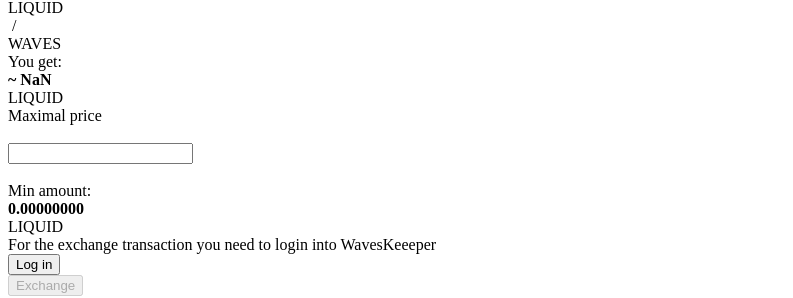
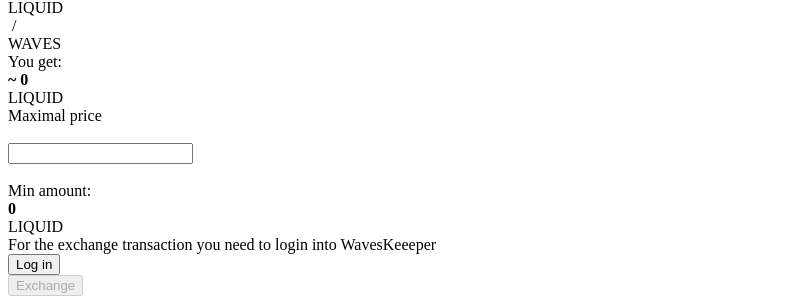
Before and after one commit to chlenc/Exchanger, a React app: page / in a window 1280 px wide. Shown: the part 249-547 px from the top of the page, without its empty margins (0-793 px from the left). Built offline with nearby package versions, Linux system fonts and the light colour scheme; no server answers.

Commit message:
make good floor8

```diff
--- a/src/components/App/index.tsx
+++ b/src/components/App/index.tsx
@@ -18,7 +18,7 @@
 
     componentDidMount(): void {
         console.log('this app worked in testNet node');
-        this.props.dappStore!.updatePrice();
+        this.props.dappStore!.startListeningDappData();
         this.props.accountStore!.setupWavesKeeper();
     }
 
--- a/src/components/Form/index.tsx
+++ b/src/components/Form/index.tsx
@@ -4,6 +4,7 @@
 import { inject, observer } from 'mobx-react';
 import { AccountStore, DappStore } from '@stores';
 import PriceInfo from '@components/Form/PriceInfo';
+import { floorPlus } from '@utils';
 
 const m = 1e8;
 
@@ -46,9 +47,6 @@
 
     private handleOffWavesToken = () => this.setState({isWavesToken: false});
 
-    round8 = (n) => n.toFixed(8);
-
-
     private get wavesAmount() {
         const {liquidAmount, wavesAmount} = this.props.dappStore!;
         const {tokensCount} = this.state;
@@ -68,12 +66,12 @@
         const tokensCount = +this.state.tokensCount;
         const minPrice = +this.state.minPrice;
         const {isApplicationAuthorizedInWavesKeeper: isLogin} = this.props.accountStore!;
-        const payment = this.round8(isWavesToken ? this.wavesAmount : this.liquidAmount);
+        const payment = floorPlus(isWavesToken ? this.wavesAmount : this.liquidAmount, 8);
         let price = 0;
         if (isWavesToken && payment !== 0 && (+tokensCount) !== 0) {
-            price = this.round8(tokensCount / payment);
+            price = floorPlus(tokensCount / payment, 8);
         } else if (!isWavesToken && payment !== 0 && tokensCount !== 0) {
-            price = this.round8(payment / tokensCount);
+            price = floorPlus(payment / tokensCount, 8);
         }
         const minAmount = isWavesToken
             ? (minPrice === 0 ? 0 : tokensCount / minPrice)
@@ -157,7 +155,7 @@
                 <div className={styles.rateField_row}>
                     Min amount:
                     <div className={styles.rateFont}>
-                        <b className={styles.rateCount}>{this.round8(minAmount)}</b> &nbsp;
+                        <b className={styles.rateCount}>{floorPlus(minAmount, 8)}</b> &nbsp;
                         <div className={styles.rateFont_btc}>LIQUID</div>
                     </div>
                 </div>
--- a/src/stores/DappStore.ts
+++ b/src/stores/DappStore.ts
@@ -1,5 +1,5 @@
 import { SubStore } from './SubStore';
-import { action, observable } from 'mobx';
+import { action, autorun, observable } from 'mobx';
 import { RootStore } from '@stores';
 
 const NODE_URL = 'https://nodes.wavesnodes.com';
@@ -9,11 +9,9 @@
 const m = 1e8;
 
 class DappStore extends SubStore {
-    @observable height: number = 0;
     @observable actualPrice: number = 0;
     @observable wavesAmount: number = 0;
     @observable liquidAmount: number = 0;
-    @observable minAmount: number = 0;
 
     constructor(rootStore: RootStore) {
         super(rootStore);
@@ -30,8 +28,17 @@
             this.wavesAmount = wavesAmount.value / m;
             this.liquidAmount = liquidAmount.value / m;
             this.actualPrice = liquidAmount.value / wavesAmount.value;
+            console.log('wavesAmount ', this.wavesAmount);
+            console.log('liquidAmount ', this.liquidAmount);
+            console.log('actualPrice ', this.actualPrice);
         }
     };
+
+    startListeningDappData = () => autorun(
+        (reaction) => this.updatePrice(),
+        {scheduler: run => setInterval(run, 5000)}
+    );
+
 
     @action
     exchange = (u: number, isWaves: boolean, minAmount?: number) => {
@@ -57,7 +64,7 @@
             try {
                 alert(`Paid off: ${JSON.parse(tx)['trace'][0]['result']['transfers'][0]['amount'] / m} ${isWaves
                     ? 'LIQUID' : 'WAVES'}`);
-            this.updatePrice();
+                this.updatePrice();
             } catch (e) {
                 alert('done');
             }
--- a/src/utils/index.js
+++ b/src/utils/index.js
@@ -101,3 +101,9 @@
 
   return result;
 }
+
+export function floorPlus(x, n) { //x - число, n - количество знаков
+  if(isNaN(x) || isNaN(n)) return 0;
+  const m = Math.pow(10,n);
+  return Math.floor(x*m)/m;
+}
```
